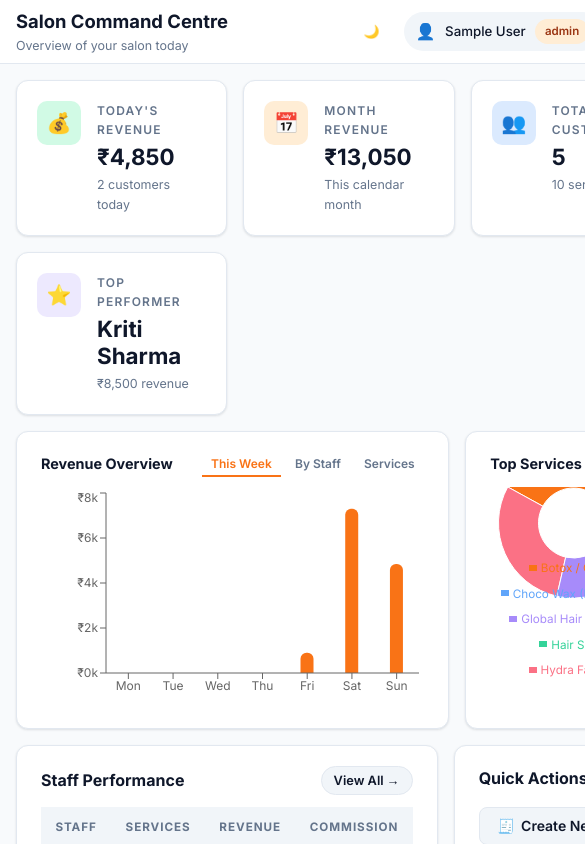
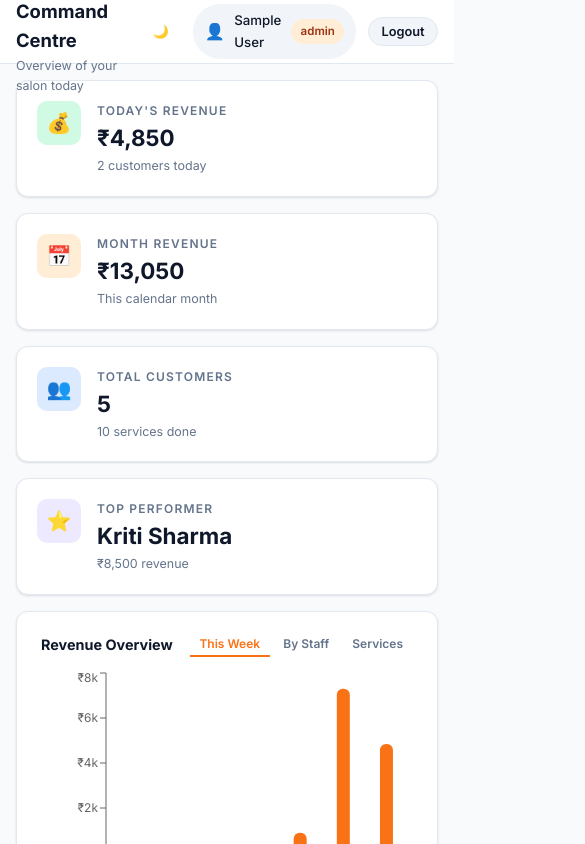
Before and after one commit to zemoo03/Salon-Billing-System, a React (Vite) app: page /dashboard in a window 390 px wide. Shown: the top 844 px of the page, 585 px wide, since content can reach past the window. Built offline with nearby package versions, Linux system fonts and the light colour scheme; sample sign-in values are in the browser's storage.

Commit message:
style: enforce strict grid responsiveness for mobile, tablet, and laptop devices

```diff
--- a/src/styles.css
+++ b/src/styles.css
@@ -677,8 +677,9 @@ body.dark-mode {
 
 /* ── RESPONSIVE ──────────────────────────────────── */
 @media (max-width: 1024px) {
-  .grid-4 { grid-template-columns: repeat(2, 1fr); }
-  .grid-3 { grid-template-columns: repeat(2, 1fr); }
+  .grid-4 { grid-template-columns: repeat(2, 1fr) !important; }
+  .grid-3 { grid-template-columns: repeat(2, 1fr) !important; }
+  .grid-2 { grid-template-columns: 1fr !important; }
 }
 
 @media (max-width: 768px) {
@@ -688,11 +689,11 @@ body.dark-mode {
   .main { margin-left: 0; }
   .content { padding: 1rem; }
   .topbar { padding: 0 1rem; }
-  .grid-3, .grid-4 { grid-template-columns: 1fr; }
-  .grid-2 { grid-template-columns: 1fr; }
-  .login-right { width: 100%; }
+  .grid-3, .grid-4 { grid-template-columns: 1fr !important; }
+  .grid-2 { grid-template-columns: 1fr !important; }
+  .login-right { width: 100%; padding: 2rem !important; }
   .login-left  { display: none; }
-  .login-page  { justify-content: center; }
-  .col-span-2, .col-span-3 { grid-column: span 1; }
-  .form-row { grid-template-columns: 1fr; }
+  .login-page  { justify-content: center; align-items: center; }
+  .col-span-2, .col-span-3 { grid-column: span 1 !important; }
+  .form-row { grid-template-columns: 1fr !important; }
 }
```
